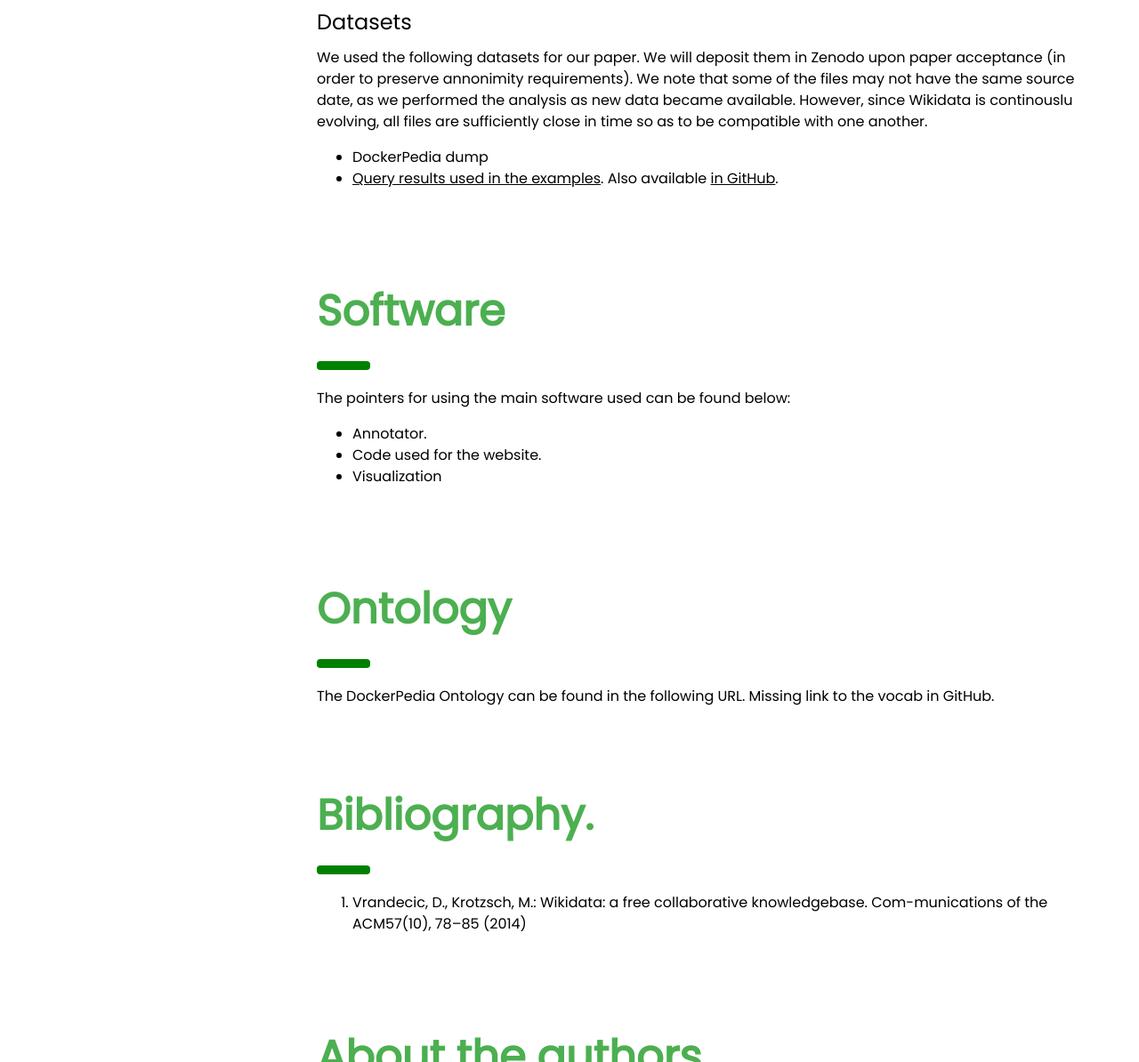
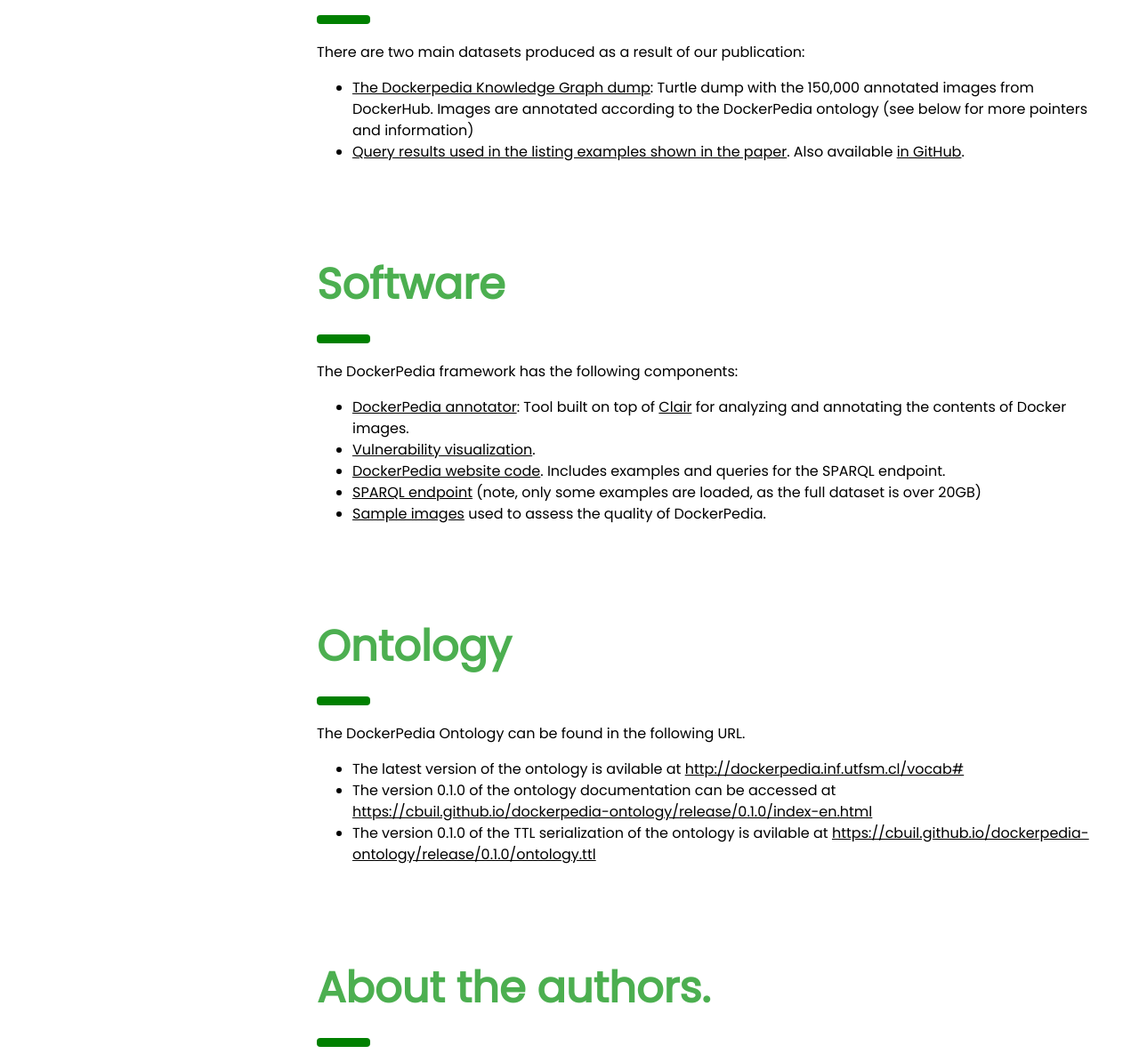
Before and after one commit to dgarijo/DockerPedia-RO, a plain HTML site: page index.html in a window 1280 px wide. Shown: the part 800-1994 px from the top of the page at 89% size. Drawn offline with nearby package versions, Linux system fonts and the light colour scheme.

Commit message:
completed first version of the website

```diff
--- a/index.html
+++ b/index.html
@@ -28,8 +28,9 @@
     <a href="#" onclick="w3_close()" class="w3-bar-item w3-button w3-hover-white">Summary</a>
     <a href="#data" onclick="w3_close()" class="w3-bar-item w3-button w3-hover-white">Datasets</a>
     <a href="#software" onclick="w3_close()" class="w3-bar-item w3-button w3-hover-white">Software</a>
+    <a href="#ontology" onclick="w3_close()" class="w3-bar-item w3-button w3-hover-white">Ontology</a>
     <a href="#authors" onclick="w3_close()" class="w3-bar-item w3-button w3-hover-white">About the authors</a>
-    <a href="#bib" onclick="w3_close()" class="w3-bar-item w3-button w3-hover-white">Bibliography</a>
+    <!-- <a href="#bib" onclick="w3_close()" class="w3-bar-item w3-button w3-hover-white">Bibliography</a> -->
   </div>
 </nav>
 
@@ -61,6 +62,7 @@
     <p>
       <strong>Summary (extracted from the paper)</strong>: This paper proposes a framework for automatically describing software images in a machine-readable manner by i) creating a vocabulary to describe software images; ii) developing an annotation framework designed to automatically document the underlying environment of software images and iii) creating DockerPedia, a Knowledge Graph with over 150,000 annotated software images, automatically described using our framework. We illustrate the usefulness of our approach in finding images with required software dependencies, comparing similar software images, addressing versioning problems when running computational experiments and flagging problems with vulnerable software dependencies.
     </p>
+    <p><strong>Permanent URL of this page</strong>: <a href="https://w3id.org/dgarijo/ro/dockerpedia">https://w3id.org/dgarijo/ro/dockerpedia</a></p>
 <!--
     <p>This page and the materials described on it (excluding external references) is available at a <a href="https://w3id.org/">permanent URL</a>. </p>
   -->
@@ -70,13 +72,11 @@
   <div class="w3-container" id="data" style="margin-top:75px">
     <h1 class="w3-xxxlarge w3-text-green"><b>Datasets.</b></h1>
     <hr style="width:50px;border:5px solid green" class="w3-round">
-    <h3>Datasets</h3>
-    We used the following datasets for our paper. We will deposit them in Zenodo upon paper acceptance (in order to preserve annonimity requirements). We note that some of the files may not have the same source date, as we performed the analysis as new data became available. However, since Wikidata is continouslu evolving, all files are sufficiently close in time so as to be compatible with one another.
+    There are two main datasets produced as a result of our publication:
     <ul>
+      <li><a href="https://doi.org/10.6084/m9.figshare.6260822.v1">The Dockerpedia Knowledge Graph dump</a>: Turtle dump with the 150,000 annotated images from DockerHub. Images are annotated according to the DockerPedia ontology (see below for more pointers and information)</li>
 
-      <li>DockerPedia dump</li>
-
-      <li><a href="https://doi.org/10.6084/m9.figshare.14718450.v1">Query results used in the examples</a>. Also available <a href="https://github.com/dgarijo/DockerPedia-RO/queries">in GitHub</a>. </li>
+      <li><a href="https://doi.org/10.6084/m9.figshare.14718450.v1">Query results used in the listing examples shown in the paper</a>. Also available <a href="https://github.com/dgarijo/DockerPedia-RO/queries">in GitHub</a>. </li>
 
     </ul>
 
@@ -92,29 +92,29 @@
   <div class="w3-container" id="software" style="margin-top:75px">
     <h1 class="w3-xxxlarge w3-text-green"><b>Software</b></h1>
     <hr style="width:50px;border:5px solid green" class="w3-round">
-    The pointers for using the main software used can be found below:
+    The DockerPedia framework has the following components:
     <ul>
-      <li>Annotator.</li>
-      <li>Code used for the website.</li>
-      <li>Visualization</li>
+      <li><a href="https://github.com/dockerpedia/annotator">DockerPedia annotator</a>: Tool built on top of <a href="https://github.com/dockerpedia/clair">Clair</a> for analyzing and annotating the contents of Docker images.</li>
+      <li><a href="https://dockerpedia.inf.utfsm.cl/visualization">Vulnerability visualization</a>. </li>
+      <li><a href="https://github.com/dockerpedia/dockerpedia-web">DockerPedia website code</a>. Includes examples and queries for the SPARQL endpoint. </li>
+      <li><a href="https://dockerpedia.inf.utfsm.cl/query">SPARQL endpoint</a> (note, only some examples are loaded, as the full dataset is over 20GB)</li>
+      <li><a href="https://hub.docker.com/u/dockerpedia">Sample images</a> used to assess the quality of DockerPedia.</li>
 
     </ul>
   </div>
 
-  <div class="w3-container" id="software" style="margin-top:75px">
+  <div class="w3-container" id="ontology" style="margin-top:75px">
     <h1 class="w3-xxxlarge w3-text-green"><b>Ontology</b></h1>
     <hr style="width:50px;border:5px solid green" class="w3-round">
+
     The DockerPedia Ontology can be found in the following URL.
+    <ul>
+      <li>The latest version of the ontology is avilable at <a href="http://dockerpedia.inf.utfsm.cl/vocab#">http://dockerpedia.inf.utfsm.cl/vocab#</a></li>
+      <li>The version 0.1.0 of the ontology documentation can be accessed at <a href="https://cbuil.github.io/dockerpedia-ontology/release/0.1.0/index-en.html">https://cbuil.github.io/dockerpedia-ontology/release/0.1.0/index-en.html</a></li>
+      <li>The version 0.1.0 of the TTL serialization of the ontology is avilable at <a href="https://cbuil.github.io/dockerpedia-ontology/release/0.1.0/ontology.ttl">https://cbuil.github.io/dockerpedia-ontology/release/0.1.0/ontology.ttl</a></li>
 
-    Missing link to the vocab in GitHub.
-  </div>
+    </ul>
 
-  <div class="w3-container" id="bib" style="margin-top:75px">
-    <h1 class="w3-xxxlarge w3-text-green"><b>Bibliography.</b></h1>
-    <hr style="width:50px;border:5px solid green" class="w3-round">
-    <ol>
-      <li id="wd">Vrandecic, D., Krotzsch, M.: Wikidata: a free collaborative knowledgebase. Com-munications of the ACM57(10), 78–85 (2014)</li>
-    </ol>
   </div>
 
   <!-- The Team -->
```
